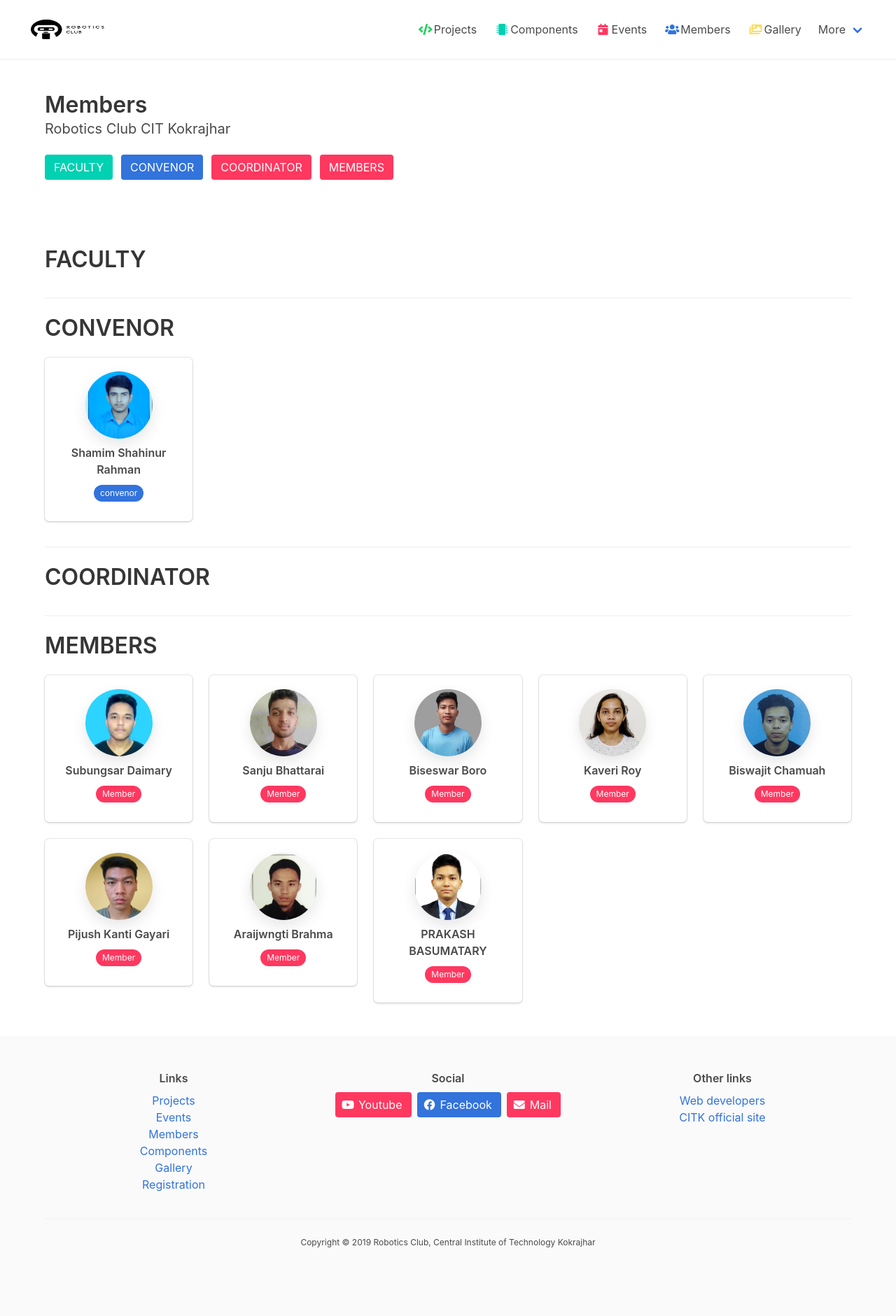
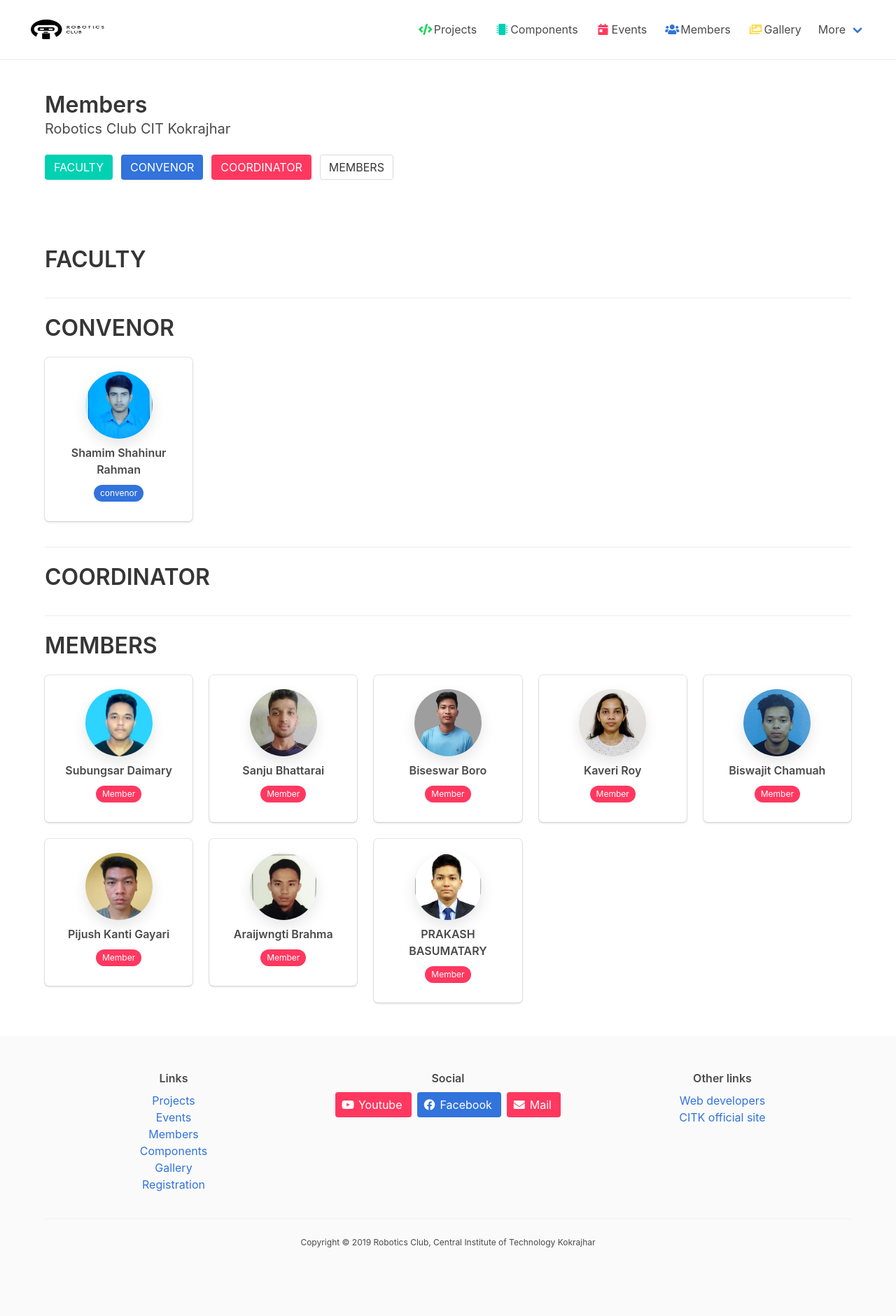
Before and after one commit to robotics-club-citk/robotics-club-citk.github.io, a Jekyll site: the page built from members.html, in a window 1280 px wide. Shown: the whole page at 70% size. Built offline with Jekyll 4.4.1, drawn with Linux system fonts in a browser that asks for light colours.

Commit message:
Update members.html

```diff
--- a/_layouts/members.html
+++ b/_layouts/members.html
@@ -24,7 +24,7 @@ layout: default
         </a>
       </p>
       <p class="control">
-        <a class="button is-danger" href="#members">
+        <a class="button is-secondary" href="#members">
           MEMBERS
         </a>
       </p>
```
